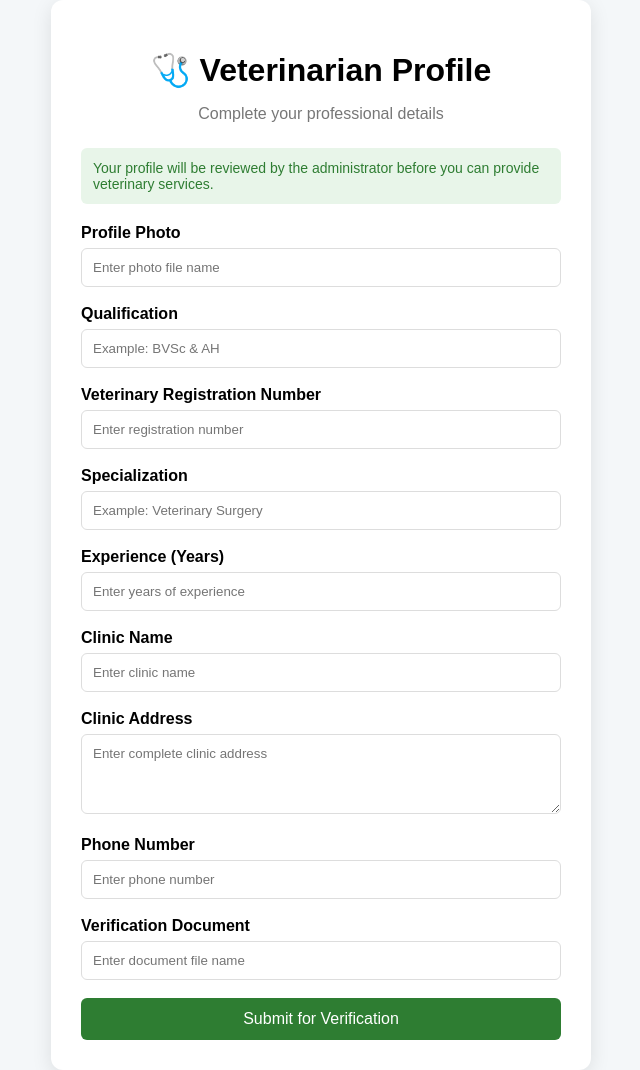
After one commit to Vishnu-43/petcare-management-system, a Flask app: page /veterinarian-registration/1 in a window 1280 px wide. The commit adds this page. Shown: the whole page, without its empty margins (319-959 px from the left). Run offline with Flask 3, Linux system fonts and the light colour scheme; tables that the repository leaves empty hold one stand-in row (values such as "Sample post").

Commit message:
Add veterinarian registration flow

```diff
--- a/app.py
+++ b/app.py
@@ -51,7 +51,6 @@ def load_user(user_id):
 def home():
     return "PetCare Management System is running!"
 
-
 @app.route("/register", methods=["GET", "POST"])
 def register():
 
@@ -61,11 +60,18 @@ def register():
         email = request.form["email"]
         password = request.form["password"]
         confirm_password = request.form["confirm_password"]
+        role = request.form["role"]
 
         if password != confirm_password:
             return render_template(
                 "register.html",
                 error="Passwords do not match."
+            )
+
+        if role not in ["client", "veterinarian", "grooming_provider"]:
+            return render_template(
+                "register.html",
+                error="Please select a valid account type."
             )
 
         existing_user = User.query.filter_by(email=email).first()
@@ -82,15 +88,63 @@ def register():
             name=name,
             email=email,
             password_hash=password_hash,
-            role="user"
+            role=role
         )
 
         db.session.add(new_user)
         db.session.commit()
 
+        if role == "veterinarian":
+            return redirect(
+                url_for("veterinarian_registration", user_id=new_user.id)
+        )
+
         return redirect(url_for("login"))
 
     return render_template("register.html")
+
+@app.route("/veterinarian-registration/<int:user_id>", methods=["GET", "POST"])
+def veterinarian_registration(user_id):
+
+    user = User.query.get_or_404(user_id)
+
+    if request.method == "POST":
+
+        profile_photo = request.form["profile_photo"]
+        qualification = request.form["qualification"]
+        registration_number = request.form["registration_number"]
+        specialization = request.form["specialization"]
+        experience_years = request.form["experience_years"]
+        clinic_name = request.form["clinic_name"]
+        clinic_address = request.form["clinic_address"]
+        phone = request.form["phone"]
+        verification_document = request.form["verification_document"]
+
+        veterinarian = VeterinarianProfile(
+            user_id=user.id,
+            profile_photo=profile_photo,
+            qualification=qualification,
+            registration_number=registration_number,
+            specialization=specialization,
+            experience_years=experience_years,
+            clinic_name=clinic_name,
+            clinic_address=clinic_address,
+            phone=phone,
+            verification_document=verification_document,
+            verification_status="Pending"
+        )
+
+        db.session.add(veterinarian)
+        db.session.commit()
+
+        return redirect(url_for("login"))
+
+    return render_template(
+        "veterinarian_registration.html",
+        user=user
+    )
+
+
 
 
 @app.route("/login", methods=["GET", "POST"])
--- /dev/null
+++ b/templates/veterinarian_registration.html
@@ -0,0 +1,198 @@
+
+<!DOCTYPE html>
+<html lang="en">
+<head>
+    <meta charset="UTF-8">
+    <meta name="viewport" content="width=device-width, initial-scale=1.0">
+
+    <title>Veterinarian Registration - PetCare</title>
+
+    <style>
+        body {
+            font-family: Arial, sans-serif;
+            background: #f4f7f9;
+            display: flex;
+            justify-content: center;
+            align-items: center;
+            min-height: 100vh;
+            margin: 0;
+        }
+
+        .register-container {
+            background: white;
+            width: 480px;
+            padding: 30px;
+            border-radius: 12px;
+            box-shadow: 0 5px 20px rgba(0, 0, 0, 0.1);
+        }
+
+        h1 {
+            text-align: center;
+            margin-bottom: 8px;
+        }
+
+        .subtitle {
+            text-align: center;
+            color: #777;
+            margin-bottom: 25px;
+        }
+
+        label {
+            display: block;
+            margin-bottom: 6px;
+            font-weight: bold;
+        }
+
+        input,
+        textarea {
+            width: 100%;
+            padding: 11px;
+            margin-bottom: 18px;
+            border: 1px solid #ddd;
+            border-radius: 6px;
+            box-sizing: border-box;
+            font-family: Arial, sans-serif;
+        }
+
+        textarea {
+            min-height: 80px;
+            resize: vertical;
+        }
+
+        button {
+            width: 100%;
+            padding: 12px;
+            border: none;
+            border-radius: 6px;
+            background: #2e7d32;
+            color: white;
+            font-size: 16px;
+            cursor: pointer;
+        }
+
+        button:hover {
+            background: #1b5e20;
+        }
+
+        .info {
+            background: #e8f5e9;
+            color: #2e7d32;
+            padding: 12px;
+            border-radius: 6px;
+            margin-bottom: 20px;
+            font-size: 14px;
+        }
+    </style>
+</head>
+
+<body>
+
+<div class="register-container">
+
+    <h1>🩺 Veterinarian Profile</h1>
+
+    <p class="subtitle">
+        Complete your professional details
+    </p>
+
+    <div class="info">
+        Your profile will be reviewed by the administrator
+        before you can provide veterinary services.
+    </div>
+
+    <form method="POST">
+
+        <label for="profile_photo">Profile Photo</label>
+        <input
+            type="text"
+            id="profile_photo"
+            name="profile_photo"
+            placeholder="Enter photo file name"
+            required
+        >
+
+        <label for="qualification">Qualification</label>
+        <input
+            type="text"
+            id="qualification"
+            name="qualification"
+            placeholder="Example: BVSc & AH"
+            required
+        >
+
+        <label for="registration_number">Veterinary Registration Number</label>
+        <input
+            type="text"
+            id="registration_number"
+            name="registration_number"
+            placeholder="Enter registration number"
+            required
+        >
+
+        <label for="specialization">Specialization</label>
+        <input
+            type="text"
+            id="specialization"
+            name="specialization"
+            placeholder="Example: Veterinary Surgery"
+            required
+        >
+
+        <label for="experience_years">Experience (Years)</label>
+        <input
+            type="number"
+            id="experience_years"
+            name="experience_years"
+            min="0"
+            placeholder="Enter years of experience"
+            required
+        >
+
+        <label for="clinic_name">Clinic Name</label>
+        <input
+            type="text"
+            id="clinic_name"
+            name="clinic_name"
+            placeholder="Enter clinic name"
+            required
+        >
+
+        <label for="clinic_address">Clinic Address</label>
+        <textarea
+            id="clinic_address"
+            name="clinic_address"
+            placeholder="Enter complete clinic address"
+            required
+        ></textarea>
+
+        <label for="phone">Phone Number</label>
+        <input
+            type="tel"
+            id="phone"
+            name="phone"
+            placeholder="Enter phone number"
+            required
+        >
+
+        <label for="verification_document">
+            Verification Document
+        </label>
+
+        <input
+            type="text"
+            id="verification_document"
+            name="verification_document"
+            placeholder="Enter document file name"
+            required
+        >
+
+        <button type="submit">
+            Submit for Verification
+        </button>
+
+    </form>
+
+</div>
+
+</body>
+</html>
```
Also changed, not shown: templates/register.html (+12 -2 lines).
